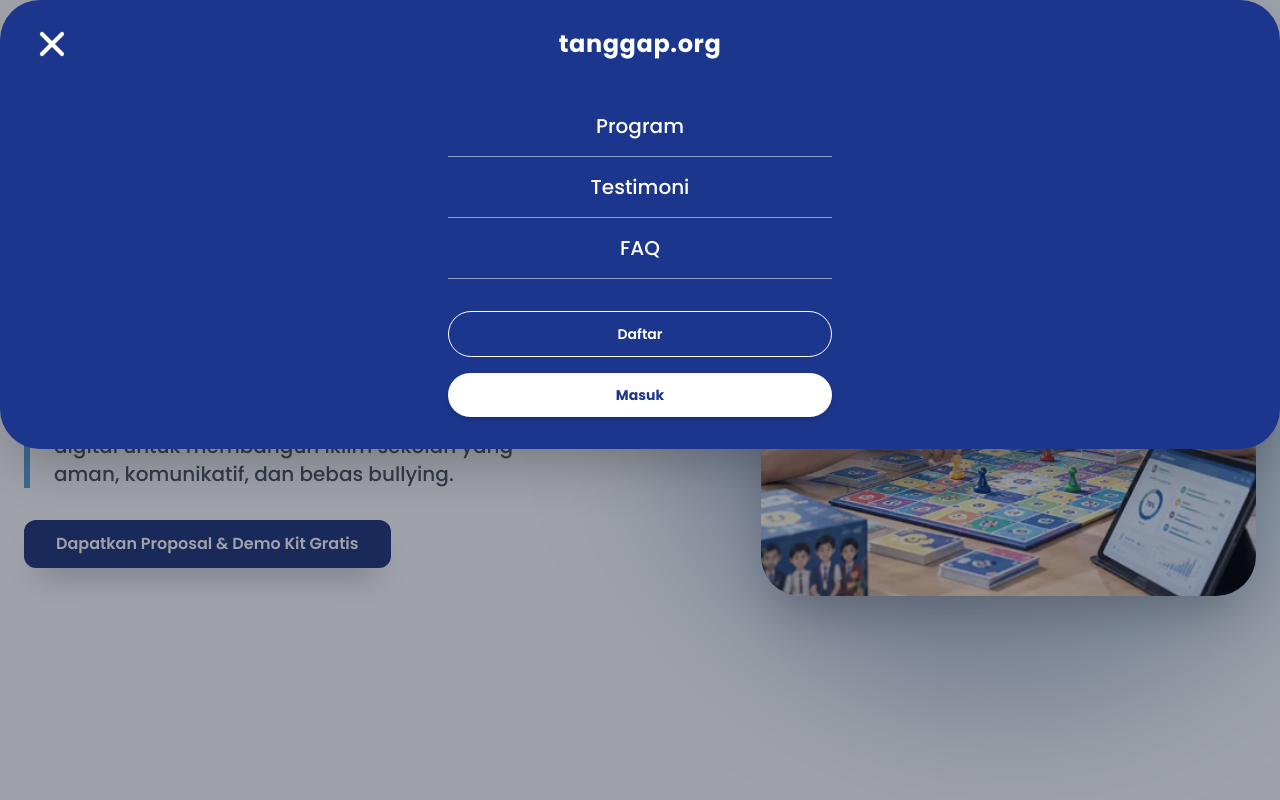
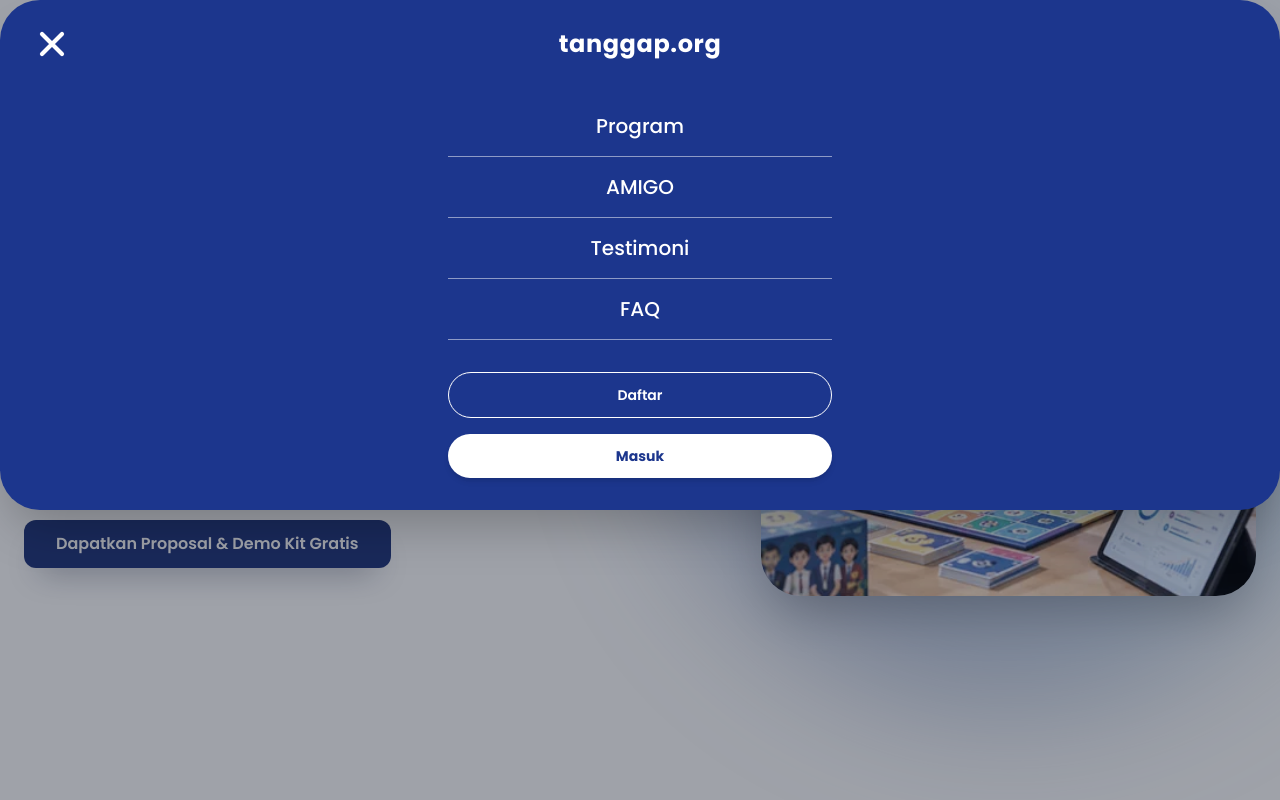
Before and after one commit to RIQORAHMAHIDAYAT/frontend-tanggap.org-, a Vue app: page / in a window 1280 px wide. Both pictures are taken after a click on the button 40 px from the left and 51 px from the top of the page. Shown: the top 800 px of the page. Built offline with nearby package versions, Linux system fonts and the light colour scheme.

Commit message:
feat(landing): add amigo option to navbar

```diff
--- a/src/components/Navbar.vue
+++ b/src/components/Navbar.vue
@@ -81,6 +81,7 @@
           <div class="flex flex-col items-center mt-2 px-8">
             <div class="w-full max-w-sm flex flex-col text-center text-xl font-medium" role="menu">
               <div role="menuitem" @click="scrollToSection('program')" class="py-4 border-b border-white/50 hover:bg-white/10 cursor-pointer transition-colors">Program</div>
+              <div role="menuitem" @click="scrollToSection('solusi')" class="py-4 border-b border-white/50 hover:bg-white/10 cursor-pointer transition-colors">AMIGO</div>
               <div role="menuitem" @click="scrollToSection('testimoni')" class="py-4 border-b border-white/50 hover:bg-white/10 cursor-pointer transition-colors">Testimoni</div>
               <div role="menuitem" @click="scrollToSection('faq')" class="py-4 border-b border-white/50 hover:bg-white/10 cursor-pointer transition-colors">FAQ</div>
             </div>
```
